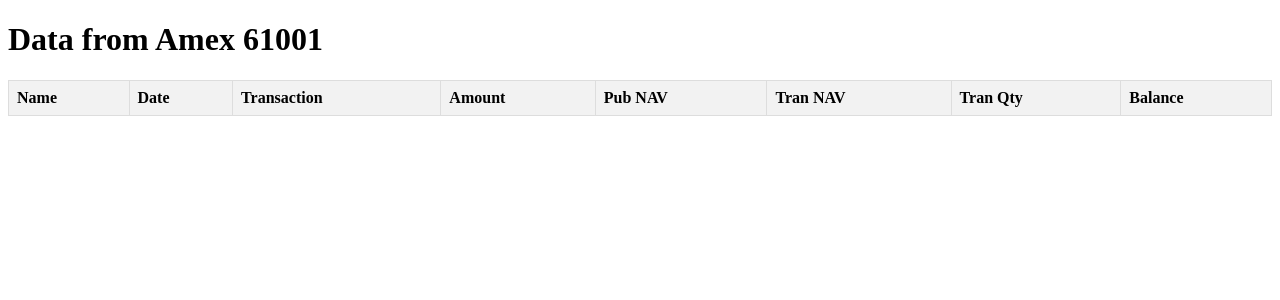
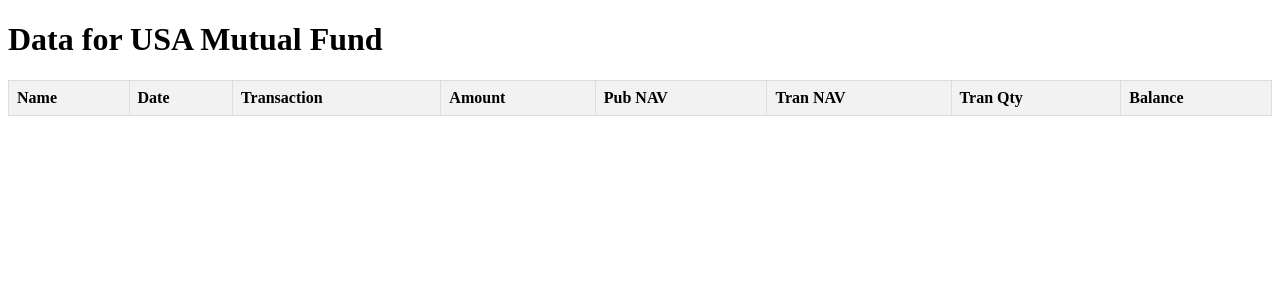
Before and after one commit to godfreym1978/django-finance, a Django app: template finance/fin/templates/fin/MutualFundInv.html in a window 1280 px wide. Shown: the top 300 px of the page. Run offline with Django 5.2, Linux system fonts and the light colour scheme; the template is opened without the code that fills it, so the values that code supplies are empty.

Commit message:
Changed the html headers

```diff
--- a/finance/fin/templates/fin/AmexCostcoDtl.html
+++ b/finance/fin/templates/fin/AmexCostcoDtl.html
@@ -2,11 +2,11 @@
 
 <html>
 <head>
-    <title>Amex 61001 Data</title>
+    <title>Costco Card Data</title>
     <link rel="stylesheet" href="{% static 'fin/css/styles.css' %}">
 </head>
 <body>
-    <h1>Data from Amex 61001</h1>
+    <h1>Data from Costco Card</h1>
     <table>
         <thead>
             <tr>
--- a/finance/fin/templates/fin/IciciBankDtl.html
+++ b/finance/fin/templates/fin/IciciBankDtl.html
@@ -2,11 +2,11 @@
 
 <html>
 <head>
-    <title>Amex 61001 Data</title>
+    <title>ICICI Bank Data</title>
     <link rel="stylesheet" href="{% static 'fin/css/styles.css' %}">
 </head>
 <body>
-    <h1>Data from Amex 61001</h1>
+    <h1>ICICI Bank Transactions</h1>
     <table>
         <thead>
             <tr>
--- a/finance/fin/templates/fin/MutualFundInv.html
+++ b/finance/fin/templates/fin/MutualFundInv.html
@@ -2,11 +2,11 @@
 
 <html>
 <head>
-    <title>Amex 61001 Data</title>
+    <title>USA MF Data</title>
     <link rel="stylesheet" href="{% static 'fin/css/styles.css' %}">
 </head>
 <body>
-    <h1>Data from Amex 61001</h1>
+    <h1>Data for USA Mutual Fund</h1>
     <table>
         <thead>
             <tr>
--- a/finance/fin/templates/fin/UsaStockTbl.html
+++ b/finance/fin/templates/fin/UsaStockTbl.html
@@ -2,11 +2,11 @@
 
 <html>
 <head>
-    <title>Amex 61001 Data</title>
+    <title>USA Stock Data</title>
     <link rel="stylesheet" href="{% static 'fin/css/styles.css' %}">
 </head>
 <body>
-    <h1>Data from Amex 61001</h1>
+    <h1>Data for USA Stock Purchase</h1>
     <table>
         <thead>
             <tr>
--- a/finance/fin/templates/fin/WellsFargoVisaDtl.html
+++ b/finance/fin/templates/fin/WellsFargoVisaDtl.html
@@ -2,11 +2,11 @@
 
 <html>
 <head>
-    <title>Amex 61001 Data</title>
+    <title>Wells Fargo Visa Data</title>
     <link rel="stylesheet" href="{% static 'fin/css/styles.css' %}">
 </head>
 <body>
-    <h1>Data from Amex 61001</h1>
+    <h1>Data for Wells Fargo Visa</h1>
     <table>
         <thead>
             <tr>
```
